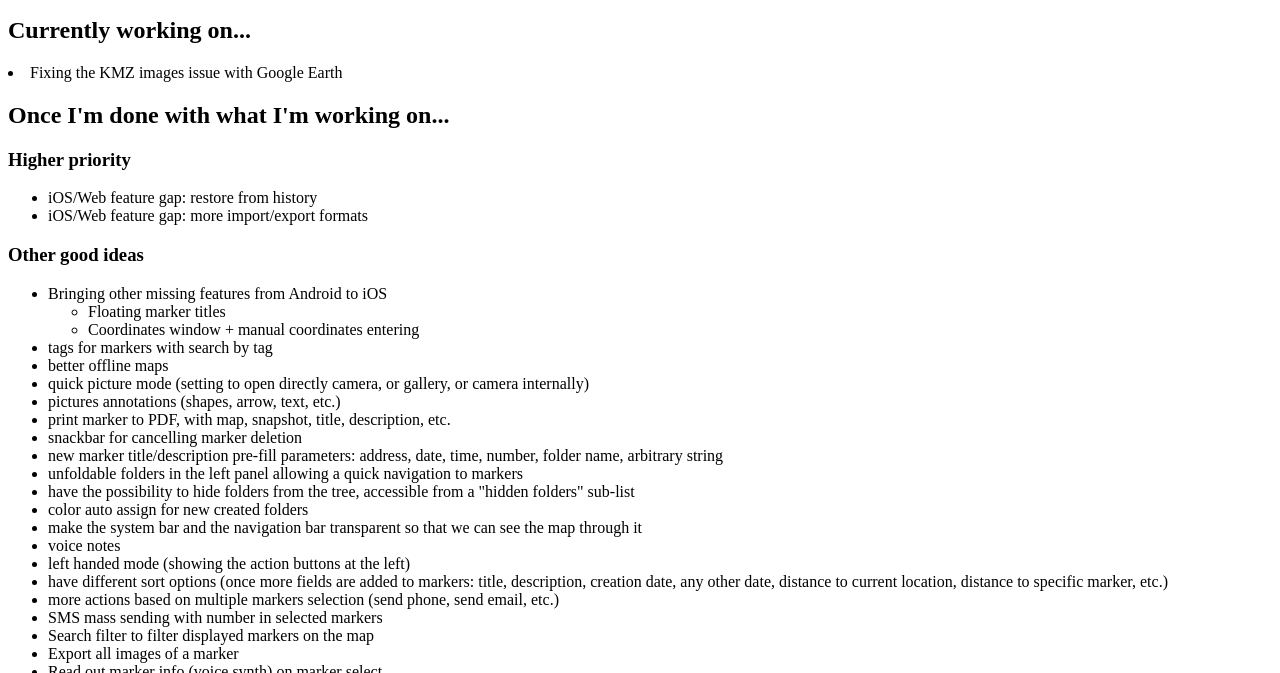
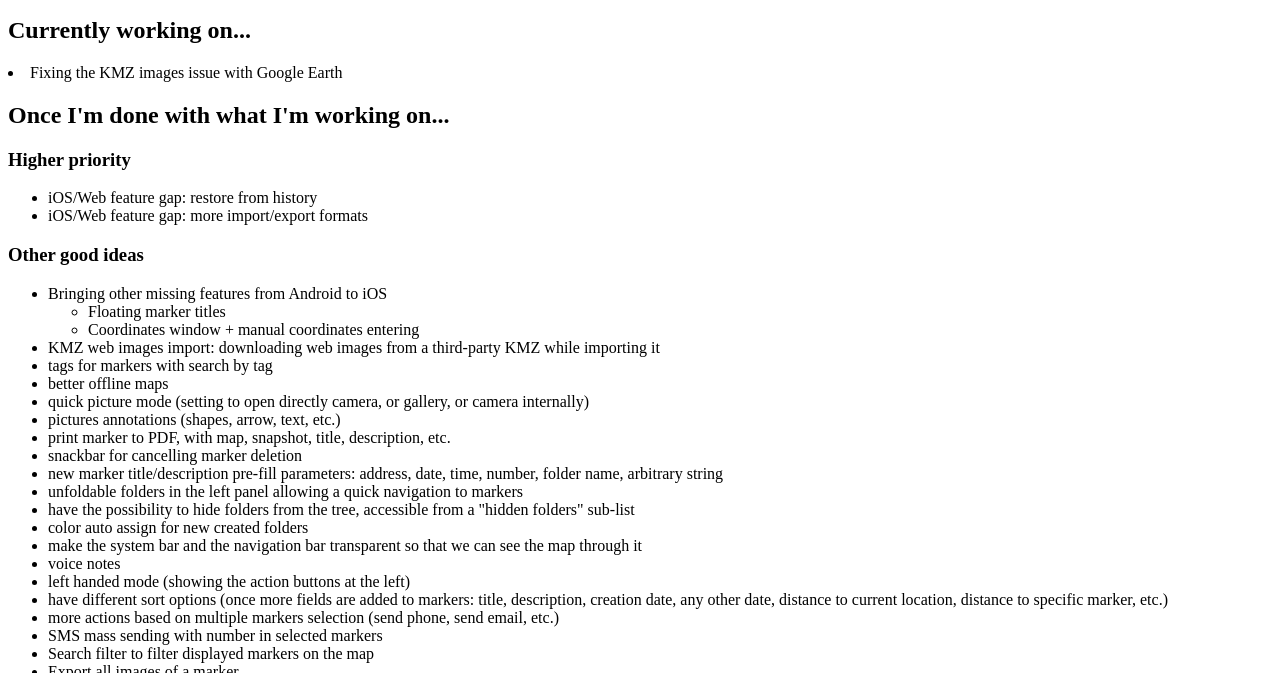
Before and after one commit to androidseb/androidseb.github.io, a plain HTML site: page wip.html in a window 1280 px wide. Shown: the part 127-800 px from the top of the page. Drawn offline with Linux system fonts and the light colour scheme.

Commit message:
updated WIP

```diff
--- a/wip.html
+++ b/wip.html
@@ -33,6 +33,7 @@
 			<li>Floating marker titles</li>
 			<li>Coordinates window + manual coordinates entering</li>
 		</ul>
+		<li>KMZ web images import: downloading web images from a third-party KMZ while importing it</li>
 		<li>tags for markers with search by tag</li>
 		<li>better offline maps</li>
 		<li>quick picture mode (setting to open directly camera, or gallery, or camera internally)</li>
```
